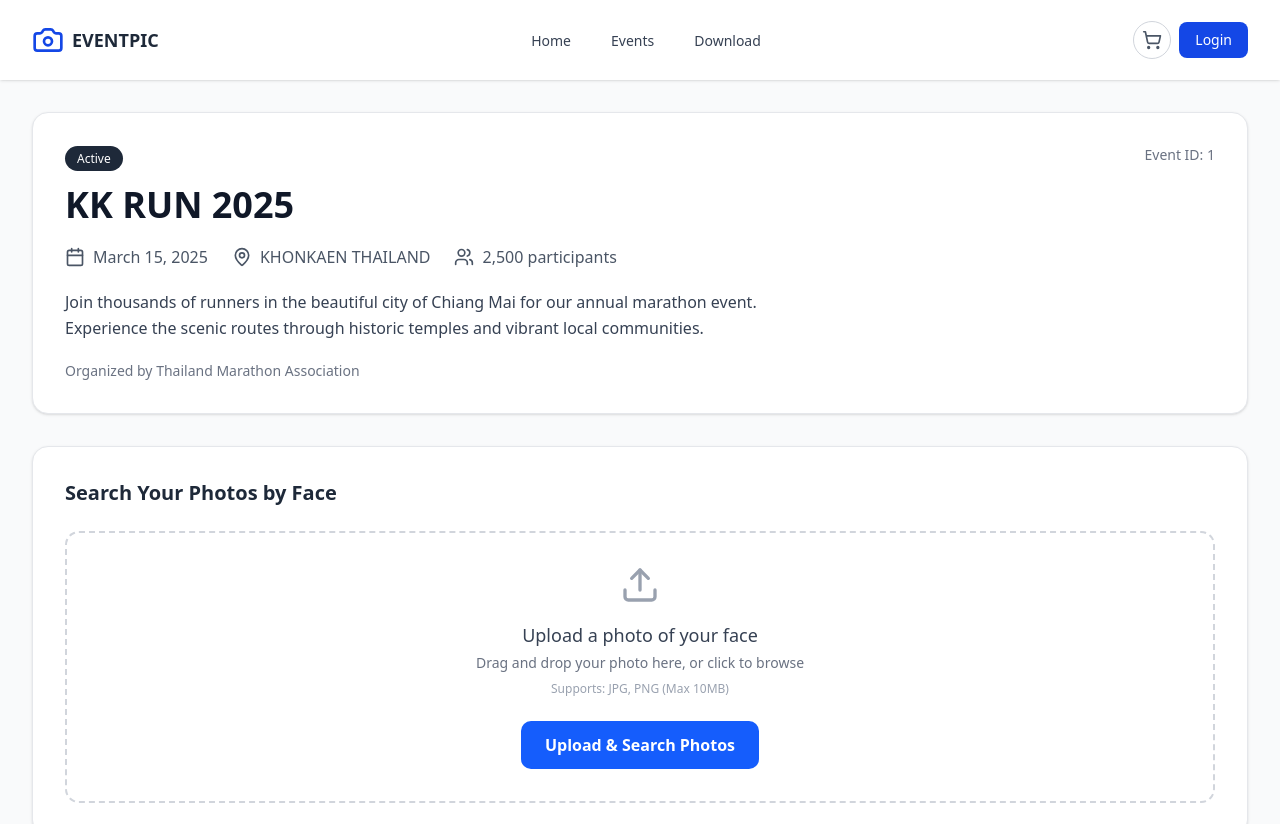
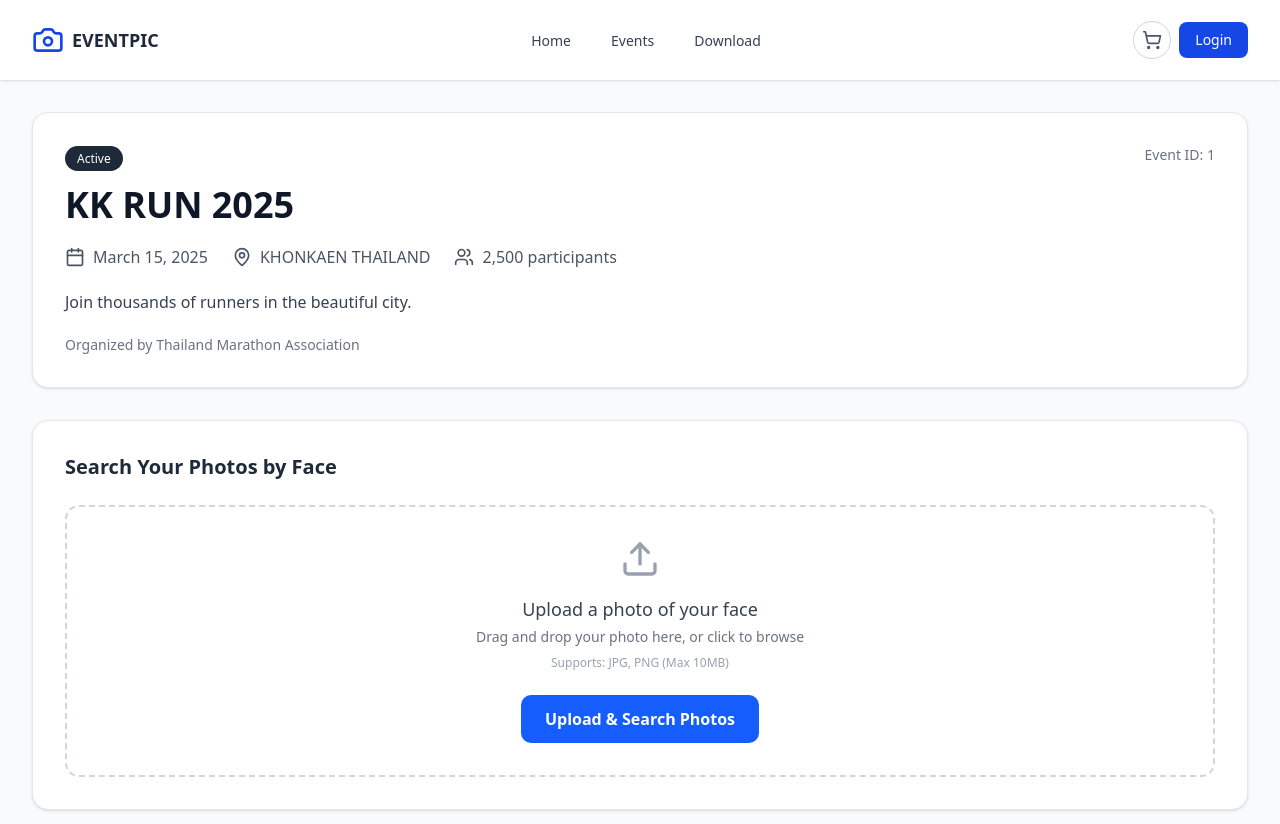
Before and after one commit to aacccompany/all_event_pictures_client, a React (Vite) app: page /view-event in a window 1280 px wide. Shown: the top 824 px of the page. Built offline with nearby package versions, Linux system fonts and the light colour scheme.

Commit message:
EventView

```diff
--- a/src/components/Event/EventView.jsx
+++ b/src/components/Event/EventView.jsx
@@ -57,7 +57,7 @@ const EventView = () => {
                     </div>
                     <div className="mt-5">
                         <p className="text-gray-700 leading-relaxed max-w-3xl">
-                            Join thousands of runners in the beautiful city of Chiang Mai for our annual marathon event. Experience the scenic routes through historic temples and vibrant local communities.
+                            Join thousands of runners in the beautiful city.
                         </p>
                     </div>
                     <div className="mt-5 text-sm text-gray-500">
```
